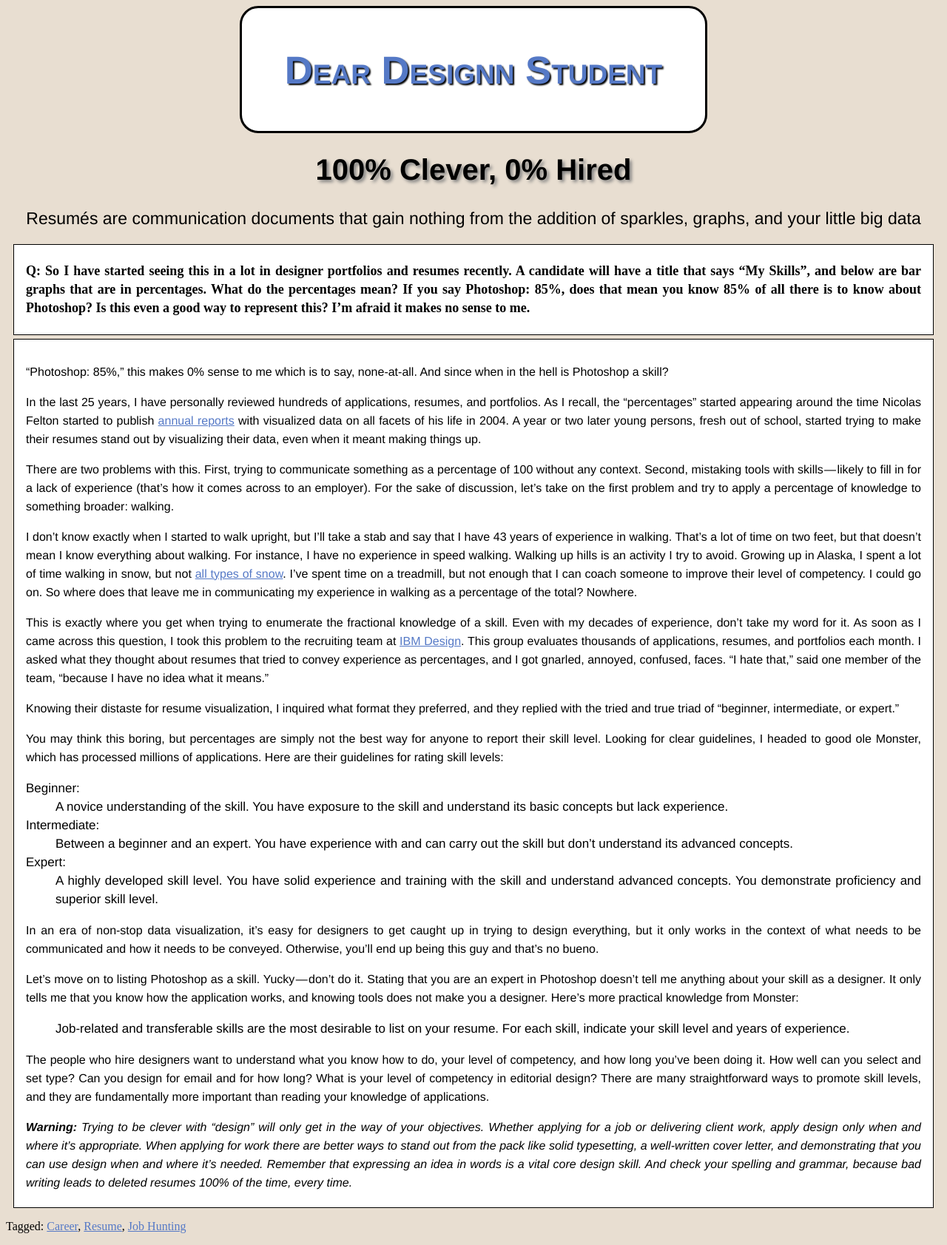
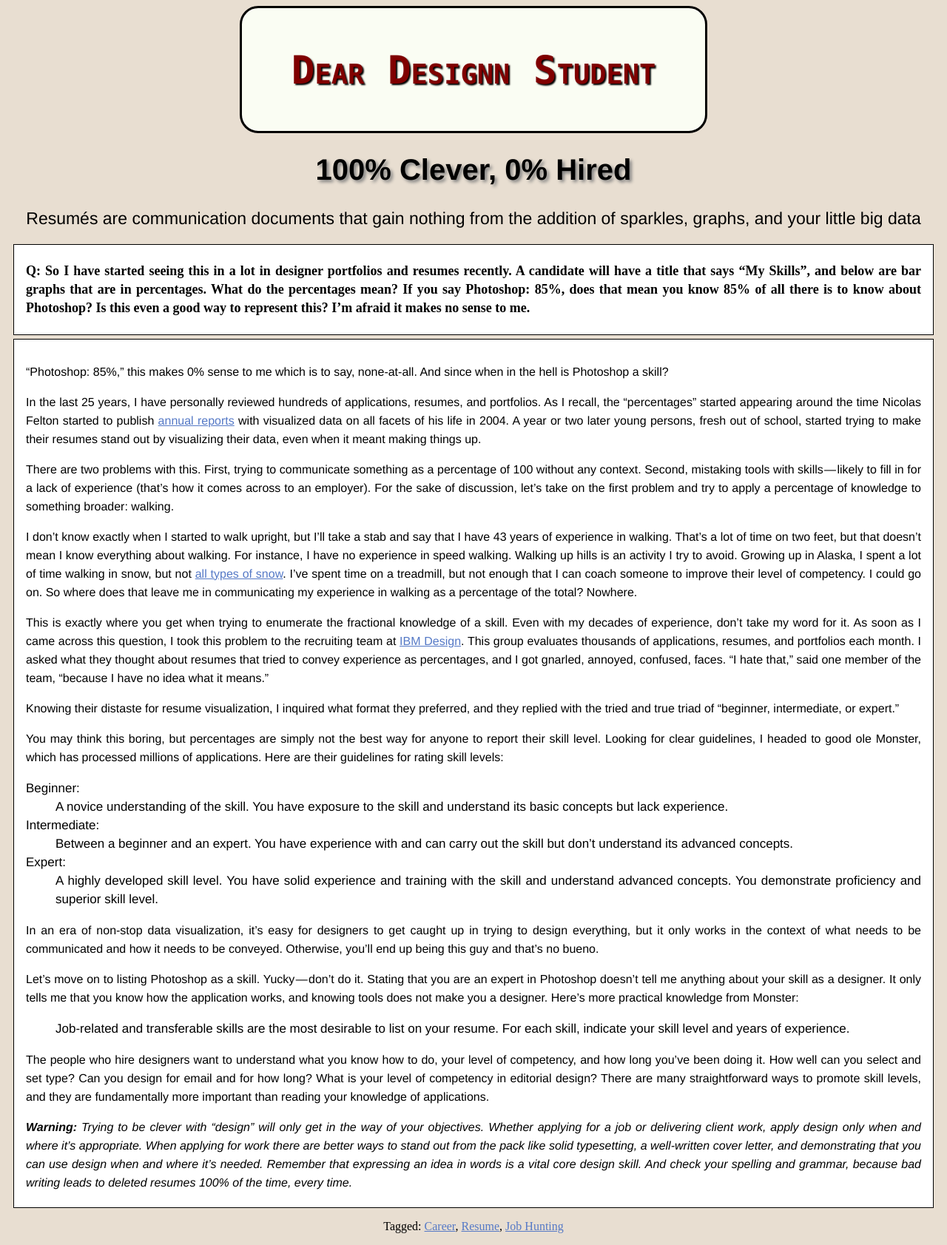
Before and after one commit to COM-CM-523-AT-BU/blog-design-gbwilletts, a plain HTML site: page index.html in a window 1280 px wide. Shown: the whole page at 74% size. Drawn offline with Linux system fonts and the light colour scheme.

Commit message:
Update styles.css

```diff
--- a/styles/styles.css
+++ b/styles/styles.css
@@ -5,17 +5,17 @@ body {
 header {
     margin: auto;
     width: 50%;
-    background: white;
+    background: #fafdf3;
     border: 3px solid black;
     box-sizing: border-box;
     border-radius: 25px;
     text-align: center;
-    color: #5579c6;
+    color: maroon;
     text-shadow: 2px 2px 2px black;
     font-weight: 300;
     font-size: 45px;
     font-variant: small-caps;
-    font-family: 'Helvetica Neue', sans-serif;
+    font-family: "Lucida Console", "Courier New", monospace;
 }
 
 h1 {
@@ -33,6 +33,15 @@ h2 {
     font-weight: 300;
     line-height: 32px;
     font-family: 'Helvetica Neue', sans-serif;
+}
+
+footer {
+    text-align: center;
+}
+
+.content {
+    max-width: 612px;;
+    margin: auto;
 }
 
 .textbody {
```
